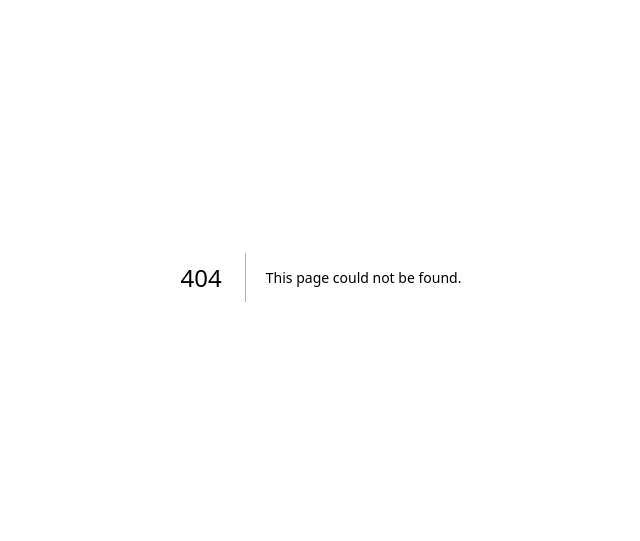
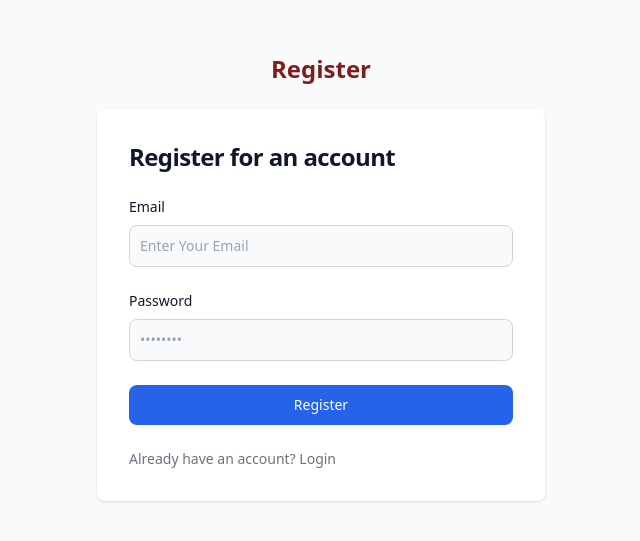
Before and after one commit to vishnumallela/Team_4_ECETO, a Next.js app: page /Register in a window 1280 px wide. Before the commit this address had no page. Shown: the part 123-664 px from the top of the page, without its empty margins (319-959 px from the left). Built offline with nearby package versions, Linux system fonts and the light colour scheme.

Commit message:
register_ui: added ui for registration page

```diff
--- a/src/pages/Login.js
+++ b/src/pages/Login.js
@@ -42,7 +42,7 @@
             <section class="bg-gray-50 dark:bg-gray-900">
                 <div class="flex flex-col items-center justify-center px-6 py-8 mx-auto md:h-screen lg:py-0">
                     <a href="#" class="flex items-center mb-6 text-2xl font-semibold text-red-900 dark:text-white">
-          COMET
+                        Login
                     </a>
                     <div class="w-full bg-white rounded-lg shadow dark:border md:mt-0 sm:max-w-md xl:p-0 dark:bg-gray-800 dark:border-gray-700">
                         <div class="p-6 space-y-4 md:space-y-6 sm:p-8">
@@ -51,7 +51,7 @@
                             </h1>
                             <form class="space-y-4 md:space-y-6" onSubmit={handlelogin}>
                                 <div>
-                      <label for="email" class="block mb-2 text-sm font-medium text-gray-900 dark:text-white">Your email</label>
+                                    <label for="email" class="block mb-2 text-sm font-medium text-gray-900 dark:text-white">Email</label>
                                     <input type="email" onChange={(e)=>setemail(e.target.value)} name="email" id="email" class="bg-gray-50 border border-gray-300 text-gray-900 sm:text-sm rounded-lg focus:ring-primary-600 focus:border-primary-600 block w-full p-2.5 dark:bg-gray-700 dark:border-gray-600 dark:placeholder-gray-400 dark:text-white dark:focus:ring-blue-500 dark:focus:border-blue-500" placeholder="Enter Your Email" required=""/>
                                 </div>
                                 <div>
@@ -71,7 +71,7 @@
                                 </div>
                                 <button type="submit" class="w-full text-white bg-blue-600 hover:bg-primary-700 focus:ring-4 focus:outline-none focus:ring-primary-300 font-medium rounded-lg text-sm px-5 py-2.5 text-center dark:bg-primary-600 dark:hover:bg-primary-700 dark:focus:ring-primary-800">Sign in</button>
                                 <p class="text-sm font-light text-gray-500 dark:text-gray-400">
-                      Don’t have an account yet? <a href="/Signup" class="font-medium text-primary-600 hover:underline dark:text-primary-500">Sign up</a>
+                                    Don’t have an account yet? <a href="/Register" class="font-medium text-primary-600 hover:underline dark:text-primary-500">Sign up</a>
                                 </p>
                             </form>
                         </div>
--- /dev/null
+++ b/src/pages/Register.js
@@ -0,0 +1,53 @@
+import React from 'react'
+import { useState } from "react";
+
+export default function Signup() {
+
+  const[email,setemail]=useState();
+  const[password,setpassword]=useState();
+
+
+  const handleRegister = async (e) => {
+    // needs register functionality, error msg for fields if invalid data is supplied
+    e.preventDefault();
+    if(!email || !password){
+      return;
+    } else {
+    //   create account here
+        return;
+    }
+  };
+
+  return (
+      <div>
+          <section class="bg-gray-50 dark:bg-gray-900">
+              <div class="flex flex-col items-center justify-center px-6 py-8 mx-auto md:h-screen lg:py-0">
+                  <a href="#" class="flex items-center mb-6 text-2xl font-semibold text-red-900 dark:text-white">
+                      Register
+                  </a>
+                  <div class="w-full bg-white rounded-lg shadow dark:border md:mt-0 sm:max-w-md xl:p-0 dark:bg-gray-800 dark:border-gray-700">
+                      <div class="p-6 space-y-4 md:space-y-6 sm:p-8">
+                          <h1 class="text-xl font-bold leading-tight tracking-tight text-gray-900 md:text-2xl dark:text-white">
+                              Register for an account
+                          </h1>
+                          <form class="space-y-4 md:space-y-6" onSubmit={handleRegister}>
+                              <div>
+                                  <label for="email" class="block mb-2 text-sm font-medium text-gray-900 dark:text-white">Email</label>
+                                  <input type="email" onChange={(e)=>setemail(e.target.value)} name="email" id="email" class="bg-gray-50 border border-gray-300 text-gray-900 sm:text-sm rounded-lg focus:ring-primary-600 focus:border-primary-600 block w-full p-2.5 dark:bg-gray-700 dark:border-gray-600 dark:placeholder-gray-400 dark:text-white dark:focus:ring-blue-500 dark:focus:border-blue-500" placeholder="Enter Your Email" required=""/>
+                              </div>
+                              <div>
+                                  <label for="password"  class="block mb-2 text-sm font-medium text-gray-900 dark:text-white">Password</label>
+                                  <input type="password" onChange={(e)=>setpassword(e.target.value)} name="password" id="password" placeholder="••••••••" class="bg-gray-50 border border-gray-300 text-gray-900 sm:text-sm rounded-lg focus:ring-primary-600 focus:border-primary-600 block w-full p-2.5 dark:bg-gray-700 dark:border-gray-600 dark:placeholder-gray-400 dark:text-white dark:focus:ring-blue-500 dark:focus:border-blue-500" required=""/>
+                              </div>
+                              <button type="submit" class="w-full text-white bg-blue-600 hover:bg-primary-700 focus:ring-4 focus:outline-none focus:ring-primary-300 font-medium rounded-lg text-sm px-5 py-2.5 text-center dark:bg-primary-600 dark:hover:bg-primary-700 dark:focus:ring-primary-800">Register</button>
+                              <p class="text-sm font-light text-gray-500 dark:text-gray-400">
+                                  Already have an account? <a href="/Login" class="font-medium text-primary-600 hover:underline dark:text-primary-500">Login</a>
+                              </p>
+                          </form>
+                      </div>
+                  </div>
+              </div>
+          </section>
+      </div>
+  );
+}
--- a/src/pages/Signup.js
+++ /dev/null
@@ -1,9 +0,0 @@
-import React from 'react'
-
-function Signup() {
-  return (
-    <div>Signup</div>
-  )
-}
-
-export default Signup
```
Lines whose indentation alone changed are shown as unchanged.
